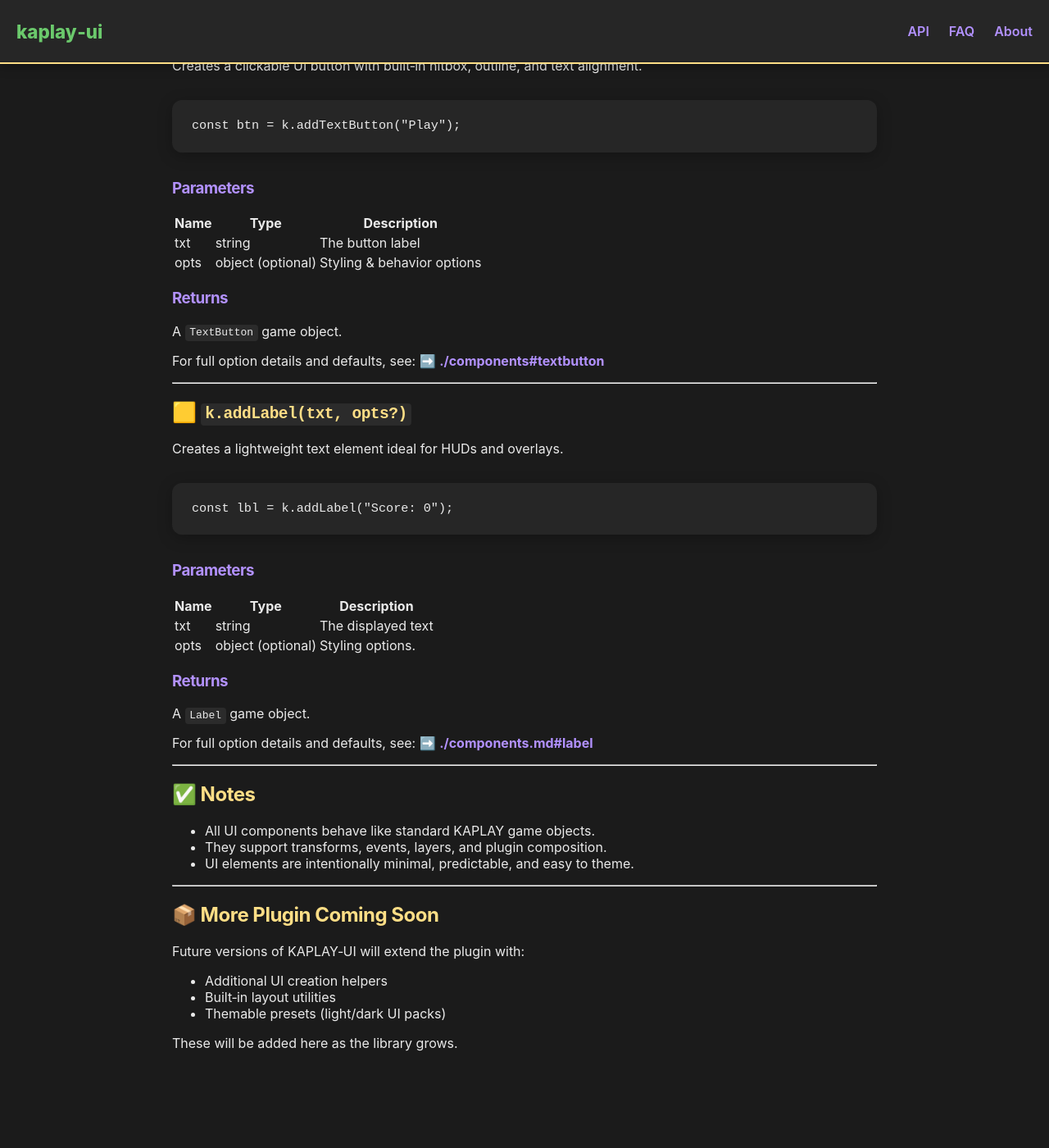
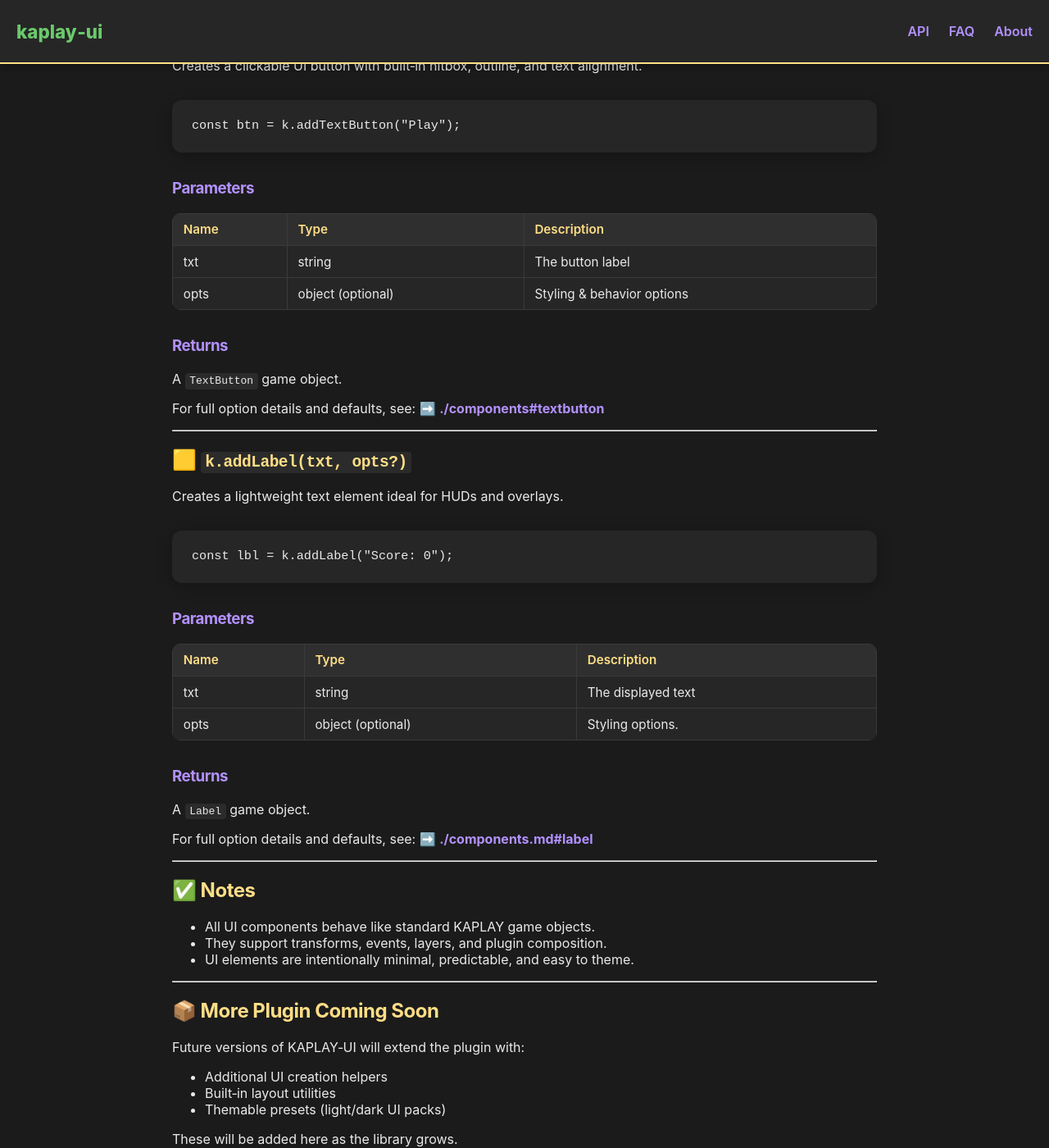
Before and after one commit to jbakchr/kaplay-ui, a Jekyll site: the page built from docs/api/plugin.md, in a window 1280 px wide and 1400 px high, scrolled down 1037 px. Shown: the whole window at 82% size. Built offline with Jekyll 4.4.1, drawn with Linux system fonts in a browser that asks for light colours; our own code applies the rules of GitHub Pages for plain Markdown files; before the commit the page ends 2415 px from its top, so only the background shows below that.

Commit message:
docs: Added styling of tables

```diff
--- a/docs/assets/style.css
+++ b/docs/assets/style.css
@@ -217,3 +217,35 @@ a:hover {
   color: var(--text-box-black);
   transform: translateY(-2px);
 }
+
+/* --------------------------------------------------
+ API Tables (Parameters)
+-------------------------------------------------- */
+.page-content table {
+  width: 100%;
+  border-collapse: collapse;
+  margin: 1.2rem 0 2rem 0;
+  background: var(--bg-box);
+  border-radius: 10px;
+  overflow: hidden; /* ensures rounded corners clip */
+}
+
+.page-content th,
+.page-content td {
+  padding: 0.6rem 0.8rem;
+  border: 1px solid #3a3a3a;
+  text-align: left;
+  vertical-align: top;
+}
+
+.page-content th {
+  background: #2f2f2f;
+  color: var(--kaplay-yellow);
+  font-weight: 600;
+  font-size: 0.95rem;
+}
+
+.page-content td {
+  color: var(--text-light);
+  font-size: 0.95rem;
+}
```
